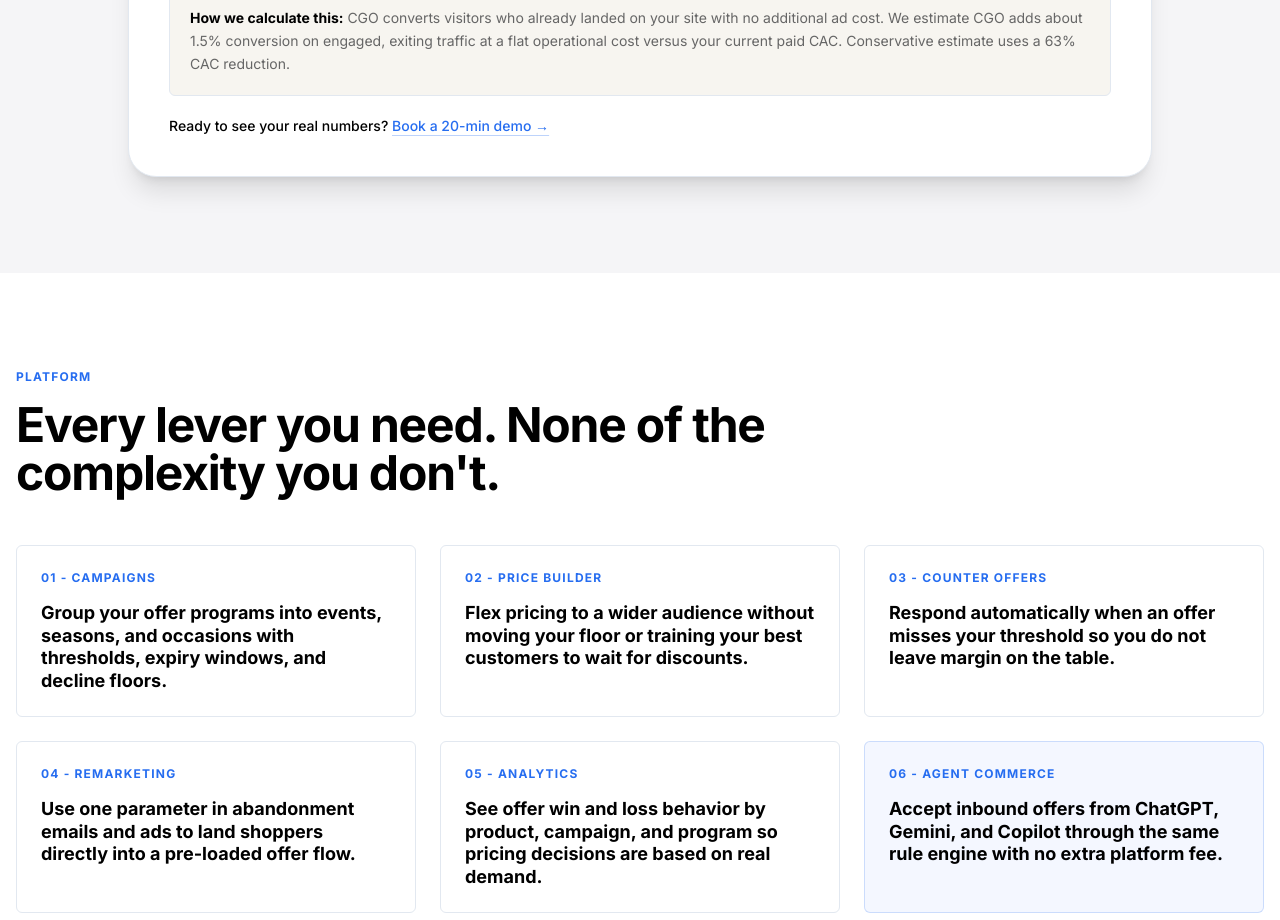
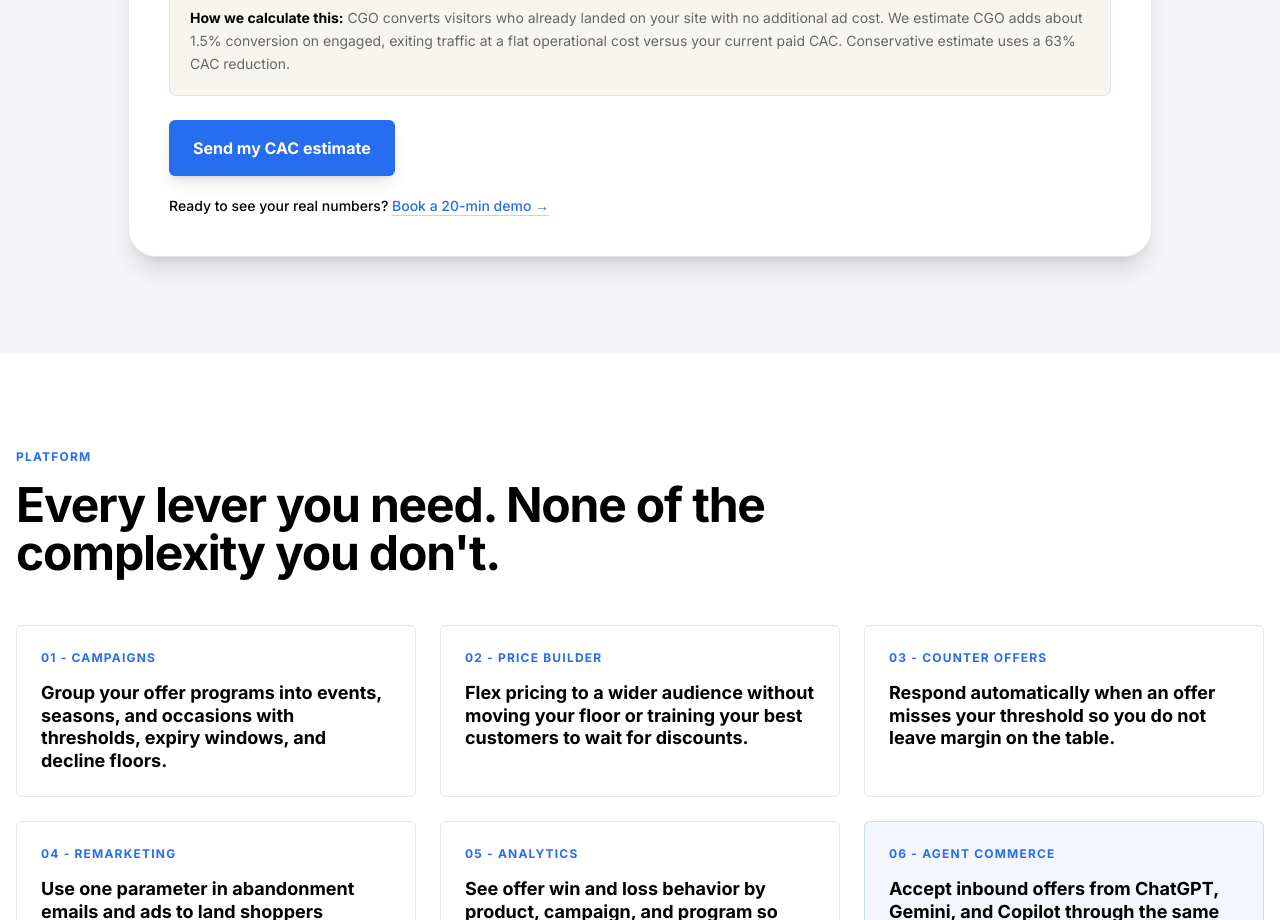
Before and after one commit to c-e-daly/useiwantthat, a Next.js app: page / in a window 1280 px wide. Shown: the part 3380-4300 px from the top of the page. Built offline with nearby package versions, Linux system fonts and the light colour scheme; no server answers.

Commit message:
setting the push to GTM for cac calculator

```diff
--- a/app/ab-test-home/CacCalculatorSection.tsx
+++ b/app/ab-test-home/CacCalculatorSection.tsx
@@ -1,6 +1,7 @@
 "use client";
 
 import { useMemo, useState } from "react";
+import { trackProphetCalculatorSubmit } from "@/lib/analytics/prophetCalculator";
 
 type CalculatorState = {
   adSpend: number;
@@ -45,6 +46,40 @@ export function CacCalculatorSection() {
       ...current,
       [field]: Number(rawValue),
     }));
+  }
+
+  function handleCalculate() {
+    const paidCvrPct =
+      values.visitors > 0 ? (values.custAcq / values.visitors) * 100 : 0;
+    const annualUnlocked = results.savings * 12;
+    const annualAdSpend = values.adSpend * 12;
+    const roiPct =
+      annualAdSpend > 0 ? Math.round((annualUnlocked / annualAdSpend) * 100) : 0;
+
+    trackProphetCalculatorSubmit({
+      icp_persona: "fashion_apparel",
+      inputs: {
+        monthly_ad_spend: values.adSpend,
+        cost_per_click: 0,
+        average_order_value: values.aov,
+        gross_margin_pct: 0,
+        paid_cvr_pct: Number(paidCvrPct.toFixed(2)),
+        organic_visitors: values.visitors,
+      },
+      outputs: {
+        cac: Math.round(results.cac),
+        annual_revenue_unlocked: annualUnlocked,
+        organic_lift_revenue_monthly: results.savings,
+        prophet_roi_vs_ad_spend_pct: roiPct,
+        orders_to_breakeven: 0,
+      },
+      segmentation: {
+        revenue_band: "50k_150k_annual",
+        cac_severity: results.cac >= values.aov * 2 ? "high" : "moderate",
+        high_cac_flag: results.cac >= values.aov * 2,
+        offer_opportunity_score: Math.round(results.savings / 24),
+      },
+    });
   }
 
   return (
@@ -169,6 +204,14 @@ export function CacCalculatorSection() {
             CAC. Conservative estimate uses a 63% CAC reduction.
           </div>
 
+          <button
+            type="button"
+            onClick={handleCalculate}
+            className="mt-6 w-full rounded-askrami bg-brand px-6 py-4 text-base font-bold text-white shadow-lg transition hover:bg-brand-deep focus:outline-none focus:ring-4 focus:ring-brand/20 sm:w-auto"
+          >
+            Send my CAC estimate
+          </button>
+
           <p className="mt-5 text-sm font-medium text-black">
             Ready to see your real numbers?{" "}
             <a
--- a/components/marketing/CacCalculatorClient.tsx
+++ b/components/marketing/CacCalculatorClient.tsx
@@ -1,12 +1,7 @@
 "use client";
 
 import { useMemo, useState } from "react";
-
-declare global {
-  interface Window {
-    dataLayer?: unknown[];
-  }
-}
+import { trackProphetCalculatorSubmit } from "@/lib/analytics/prophetCalculator";
 
 type CalculatorState = {
   adSpend: number;
@@ -151,22 +146,15 @@ export function CacCalculatorClient() {
   function handleCalculate() {
     setSubmittedResults(results);
 
-    if (typeof window === "undefined") return;
-
     const adTaxRatio = values.aov > 0 ? results.cac / values.aov : 0;
     const segmentation = {
       revenue_band: "50k_150k_annual",
-      ad_tax_ratio: Number(adTaxRatio.toFixed(2)),
       high_cac_flag: adTaxRatio >= 2,
       cac_severity: getCacSeverity(adTaxRatio),
       offer_opportunity_score: getOfferOpportunityScore(results),
     };
 
-    window.dataLayer = window.dataLayer ?? [];
-    window.dataLayer.push({
-      event: "prophet_calculator_submit",
-      calculator_version: "1.0",
-      timestamp: new Date().toISOString(),
+    trackProphetCalculatorSubmit({
       icp_persona: "fashion_apparel",
       inputs: {
         monthly_ad_spend: values.adSpend,
@@ -174,19 +162,14 @@ export function CacCalculatorClient() {
         average_order_value: values.aov,
         gross_margin_pct: values.margin,
         paid_cvr_pct: values.paidCvr,
-        organic_cvr_pct: values.orgCvr,
-        prophet_lift_pct: values.prophetLift,
         organic_visitors: values.orgVisitors,
       },
       outputs: {
         cac: Math.round(results.cac),
+        annual_revenue_unlocked: Math.round(results.annualUnlocked),
+        organic_lift_revenue_monthly: Math.round(results.additionalRevenue),
+        prophet_roi_vs_ad_spend_pct: results.prophetRoiVsAdSpendPct,
         orders_to_breakeven: results.ordersBreakEven,
-        gross_profit_per_order: Math.round(results.grossProfitPerOrder),
-        paid_revenue_monthly: Math.round(results.paidRevenue),
-        organic_lift_revenue_monthly: Math.round(results.additionalRevenue),
-        annual_revenue_unlocked: Math.round(results.annualUnlocked),
-        annual_ad_spend: Math.round(results.annualAdSpend),
-        prophet_roi_vs_ad_spend_pct: results.prophetRoiVsAdSpendPct,
       },
       segmentation,
     });
--- /dev/null
+++ b/lib/analytics/prophetCalculator.ts
@@ -0,0 +1,42 @@
+export type ProphetCalculatorEvent = {
+  icp_persona: string;
+  inputs: {
+    monthly_ad_spend: number;
+    cost_per_click: number;
+    average_order_value: number;
+    gross_margin_pct: number;
+    paid_cvr_pct: number;
+    organic_visitors: number;
+  };
+  outputs: {
+    cac: number;
+    annual_revenue_unlocked: number;
+    organic_lift_revenue_monthly: number;
+    prophet_roi_vs_ad_spend_pct: number;
+    orders_to_breakeven: number;
+  };
+  segmentation: {
+    revenue_band: string;
+    cac_severity: string;
+    high_cac_flag: boolean;
+    offer_opportunity_score: number;
+  };
+};
+
+declare global {
+  interface Window {
+    dataLayer?: unknown[];
+  }
+}
+
+export function trackProphetCalculatorSubmit(event: ProphetCalculatorEvent) {
+  if (typeof window === "undefined") return;
+
+  window.dataLayer = window.dataLayer ?? [];
+  window.dataLayer.push({
+    event: "prophet_calculator_submit",
+    calculator_version: "1.0",
+    timestamp: new Date().toISOString(),
+    ...event,
+  });
+}
```
